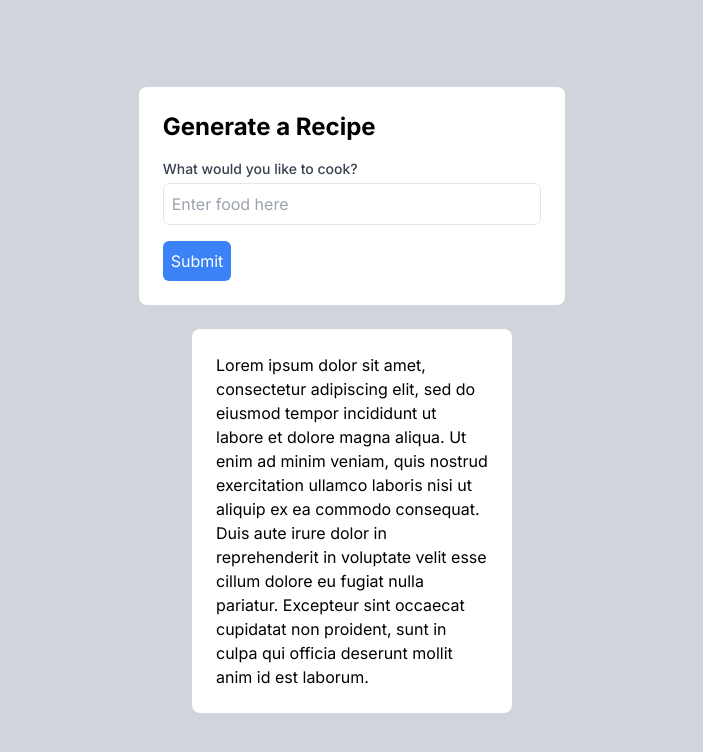
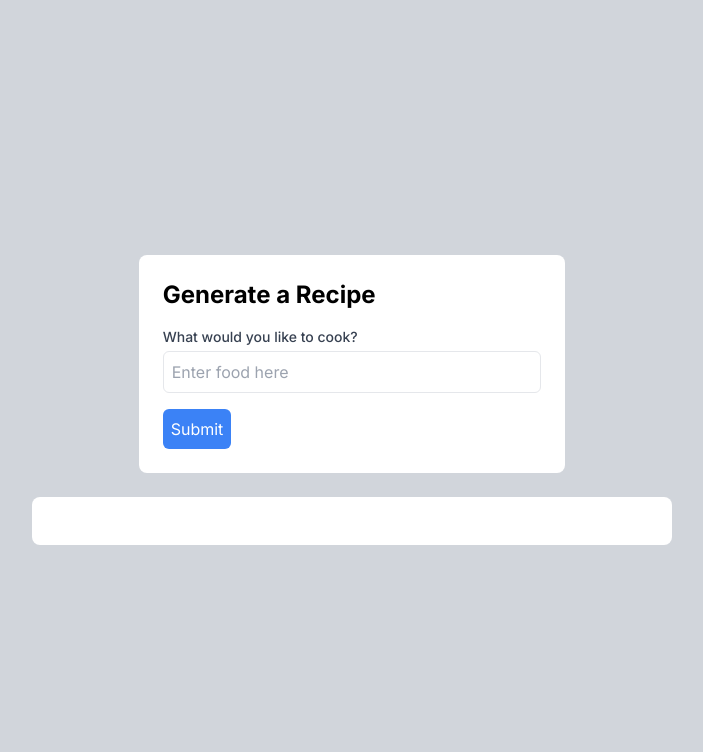
Before and after one commit to dossantos-chris/ai-cookbook, a Next.js app in the folder ai-cookbook/: page / in a window 1280 px wide. Shown: the top 752 px of the page, without its empty margins (288-991 px from the left). Built offline with nearby package versions, Linux system fonts and the light colour scheme.

Commit message:
Implemented functionality for sending food request to the backend and displaying generated recipe

```diff
--- a/ai-cookbook/src/app/page.tsx
+++ b/ai-cookbook/src/app/page.tsx
@@ -2,14 +2,9 @@ import FoodForm from "@/components/FoodForm";
 
 export default function Home() {
 
-  const sampleText = "Lorem ipsum dolor sit amet, consectetur adipiscing elit, sed do eiusmod tempor incididunt ut labore et dolore magna aliqua. Ut enim ad minim veniam, quis nostrud exercitation ullamco laboris nisi ut aliquip ex ea commodo consequat. Duis aute irure dolor in reprehenderit in voluptate velit esse cillum dolore eu fugiat nulla pariatur. Excepteur sint occaecat cupidatat non proident, sunt in culpa qui officia deserunt mollit anim id est laborum."
-
   return (
     <main className="flex flex-col items-center justify-center min-h-screen bg-gray-300">
       <FoodForm/>
-      <div className="w-1/4 bg-white p-6 mt-6 rounded-lg">
-        {sampleText}
-      </div>
     </main>
   );
 }
--- a/ai-cookbook/src/components/FoodForm.tsx
+++ b/ai-cookbook/src/components/FoodForm.tsx
@@ -3,14 +3,30 @@ import { useState } from "react";
 
 const FoodForm = () => {
     const [food, setFood] = useState("");
+    const [recipe, setRecipe] = useState("");
 
     const handleFoodSubmit = (e: React.FormEvent) => {
-        e.preventDefault();
-        console.log(food);
+      e.preventDefault();
+
+      const fetchRecipe = async () => {
+        setRecipe("loading...")
+        const res = await fetch("http://127.0.0.1:5000/api", {
+          method: "POST",
+          headers: {
+            "Content-Type": "text/plain"
+          },
+          body: food
+        });
+        const resData = await res.json();
+        setRecipe(resData["text"])
+      }
+
+      fetchRecipe()
     }
 
     return (
-    <div className="w-1/3 bg-white p-6 rounded-lg">
+    <>
+      <div className="w-1/3 bg-white p-6 rounded-lg">
         <h1 className="text-2xl font-bold mb-4">Generate a Recipe</h1>
         <form className="space-y-4" onSubmit={handleFoodSubmit}>
           <div>
@@ -27,6 +43,10 @@ const FoodForm = () => {
           </div>
         </form>
       </div>
+      <div className="w-1/2 bg-white p-6 mt-6 rounded-lg">
+        {recipe}
+      </div>
+    </>
     )
 }
 
```
